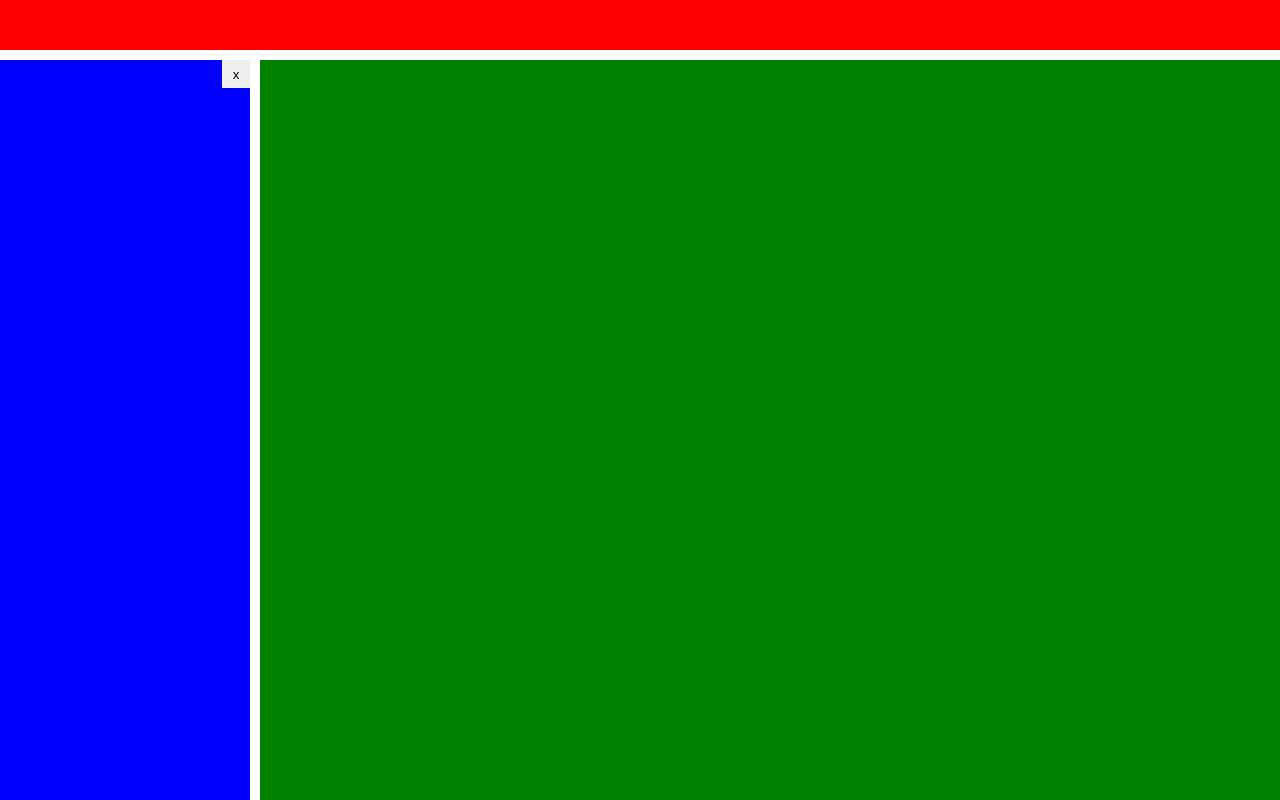
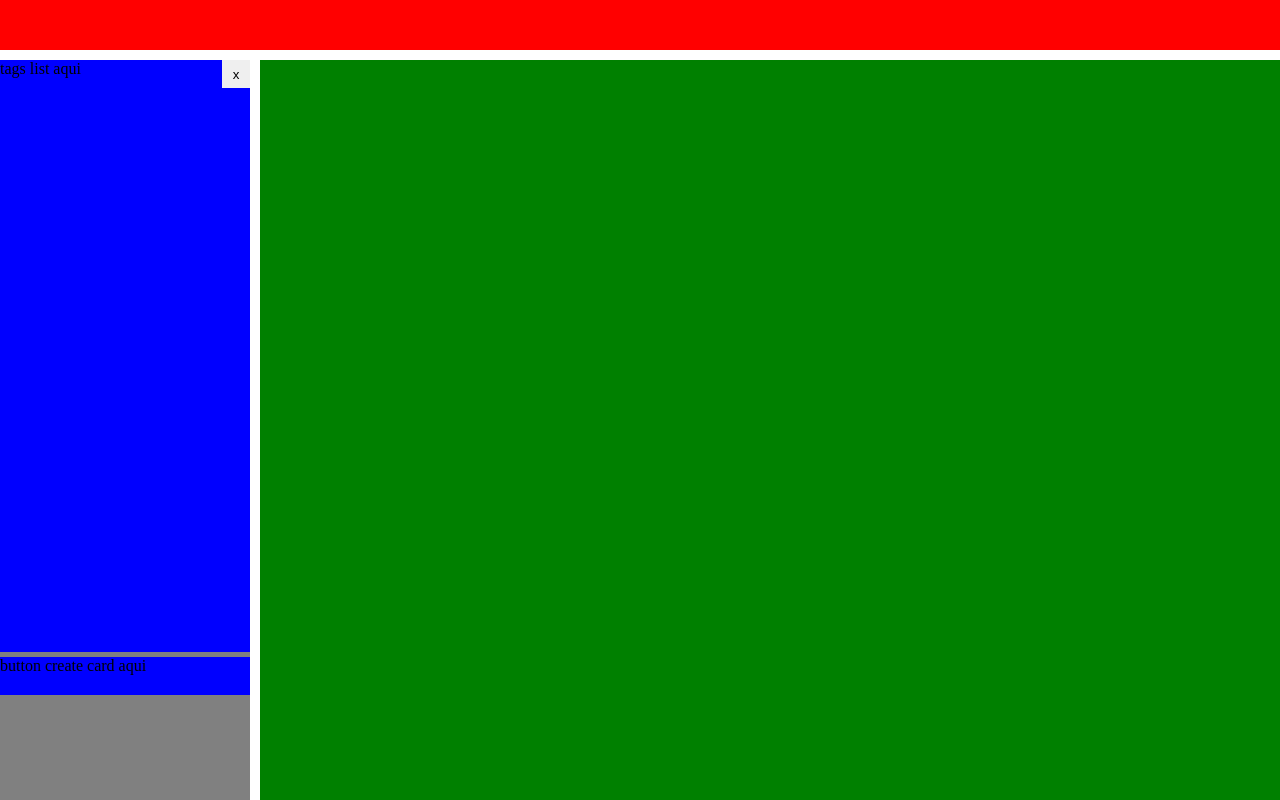
Before and after one commit to vinicius-mns/Caderno, a Vue app: page /cards in a window 1280 px wide. Built offline with nearby package versions, Linux system fonts and the light colour scheme; the HTML template or start-up script is replaced by a standard one.

Commit message:
feat(components/template/SideBar.vue)[template] Criar SideBar
- importar e usar [template]Sidebar no [page]Home
	new file:   src/components/template/SideBar.vue
	modified:   src/views/HomePage.vue

```diff
--- /dev/null
+++ b/src/components/template/SideBar.vue
@@ -0,0 +1,38 @@
+<script setup lang="ts"></script>
+
+<template>
+  <div class="side-bar">
+    <div class="container-tags-list">
+      <p>tags list aqui</p>
+    </div>
+    <div class="container-button-create-tag">
+      <p>button create card aqui</p>
+    </div>
+  </div>
+</template>
+
+<style scoped lang="scss">
+@media screen and (min-width: 769px) {
+  .side-bar {
+    width: 100%;
+    height: 100%;
+    background-color: grey;
+
+    & .container-tags-list {
+      width: 100%;
+      height: 80%;
+      background-color: blue;
+    }
+
+    & .container-button-create-tag {
+      margin-top: 5px;
+      width: 100%;
+      height: 38px;
+      background-color: blue;
+    }
+  }
+}
+
+@media screen and (max-width: 768px) {
+}
+</style>
--- a/src/views/HomePage.vue
+++ b/src/views/HomePage.vue
@@ -1,5 +1,6 @@
 <script setup lang="ts">
 import { ref } from 'vue'
+import SideBar from '@/components/template/SideBar.vue'
 
 const sideBarWidth = ref('250px')
 const showSidebar = ref(true)
@@ -28,6 +29,7 @@ const toggleSidebar = () => {
   <div class="home-page-container">
     <aside @mouseenter="openSidebar" @mouseleave="closeSidebar">
       <button class="toggleSidebar" @click="toggleSidebar" v-show="!sideBarIsClosed">x</button>
+      <SideBar />
     </aside>
     <footer></footer>
     <main>
```
